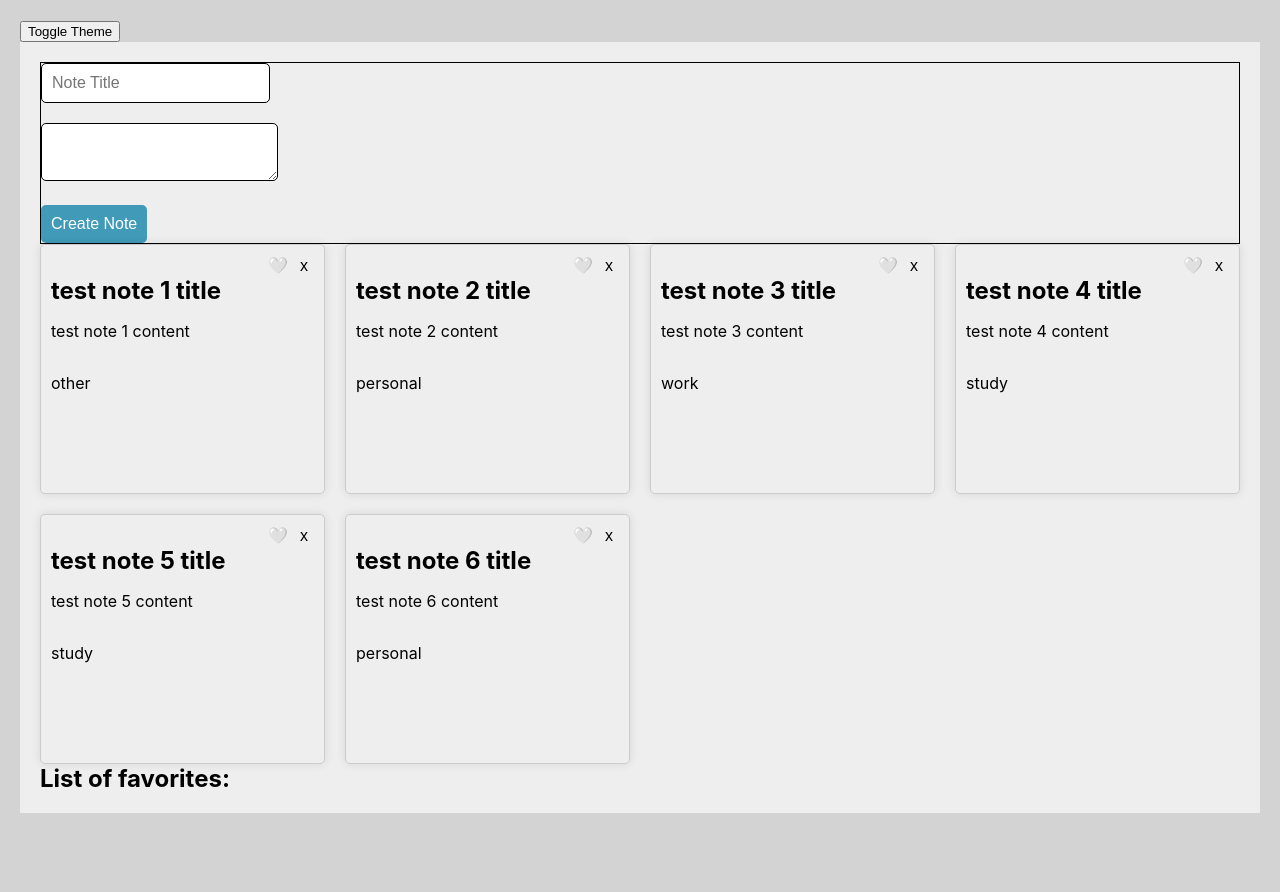
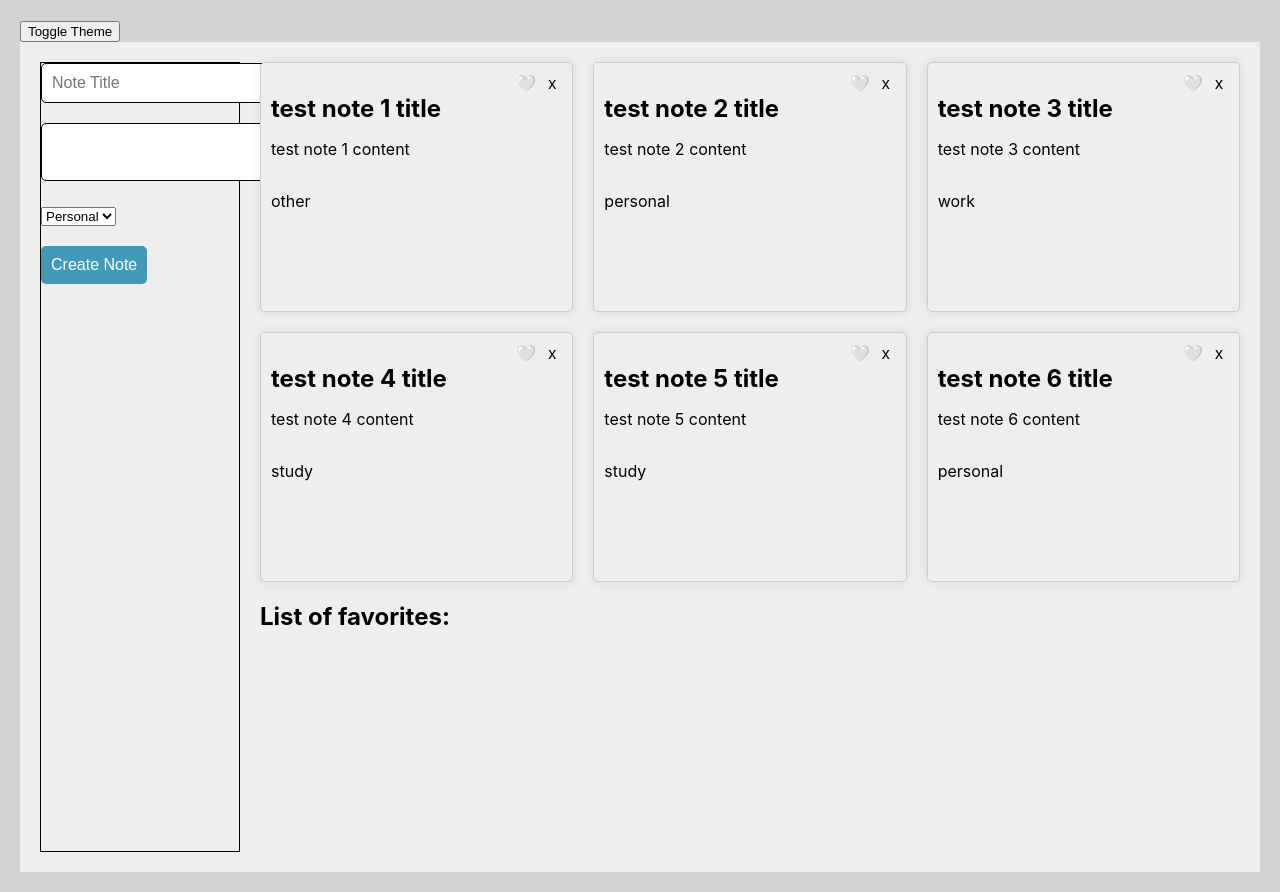
Before and after one commit to SwiftGapple/CSE-110-LAB-2, a React (Create React App) app in the folder my-app/: page / in a window 1280 px wide. Before the commit the page ends 833 px from the top, so only its background shows below. Built offline with nearby package versions, Linux system fonts and the light colour scheme.

Commit message:
working on create

```diff
--- a/my-app/src/appMain.tsx
+++ b/my-app/src/appMain.tsx
@@ -76,45 +76,66 @@
   const theme = useContext(ThemeContext);
 
   return (
-    <div      style={{
+	<div className='app-container' style={{
         background: theme.background,
         color: theme.foreground,
         padding: "20px",
       }}
-
-
 >
   	<form className="note-form" onSubmit={createNoteHandler}>
-       <div><input placeholder="Note Title"></input></div>
-       <div><textarea></textarea></div>
+    	<div>
+      	<input
+        	placeholder="Note Title"
+        	onChange={(event) =>
+          	setCreateNote({ ...createNote, title: event.target.value })}
+        	required>
+      	</input>
+    	</div>
+
+    	<div>
+      	<textarea
+        	onChange={(event) =>
+          	setCreateNote({ ...createNote, content: event.target.value })}
+        	required>
+      	</textarea>
+    	</div>
+
+  <div>
+     	<select
+       	onChange={(event) =>
+         	setCreateNote({ ...createNote, label: event.target.value as Label })}
+       	required>
+       	<option value={Label.personal}>Personal</option>
+       	<option value={Label.study}>Study</option>
+       	<option value={Label.work}>Work</option>
+       	<option value={Label.other}>Other</option>
+     	</select>
+   	</div>
+
     	<div><button type="submit">Create Note</button></div>
   	</form>
 
-      <div className="notes-grid" >
+  	<div className="notes-grid">
     	{notes.map((note) => (
       	<div
         	key={note.id}
-           className="note-item" style={{ background: theme.background}}>
-           <div className="notes-header"  >
+        	className="note-item" style={{ background: theme.background}}
+      	>
+        	<div className="notes-header">
             <LikeButton currNote={note} />
           	<button>x</button>
+
         	</div>
             <h2 style={{ color: theme.foreground}}> {note.title} </h2>
             <p style={{ color: theme.foreground}}> {note.content} </p>
             <p style={{ color: theme.foreground}}> {note.label} </p>
       	</div>
     	))}
-     </div>
         <div className="list-fav">
             <h2>List of favorites:</h2>
         {favList.map(note => (
           <h3>{note.title}</h3>))}
         </div>
-
-     {/* <div>
-     <h2>Toggle Theme</h2>
-          <ToggleTheme />
-     </div> */}
   	</div>
-  );
+	</div>  );
  }
```
Lines whose indentation alone changed are shown as unchanged.
